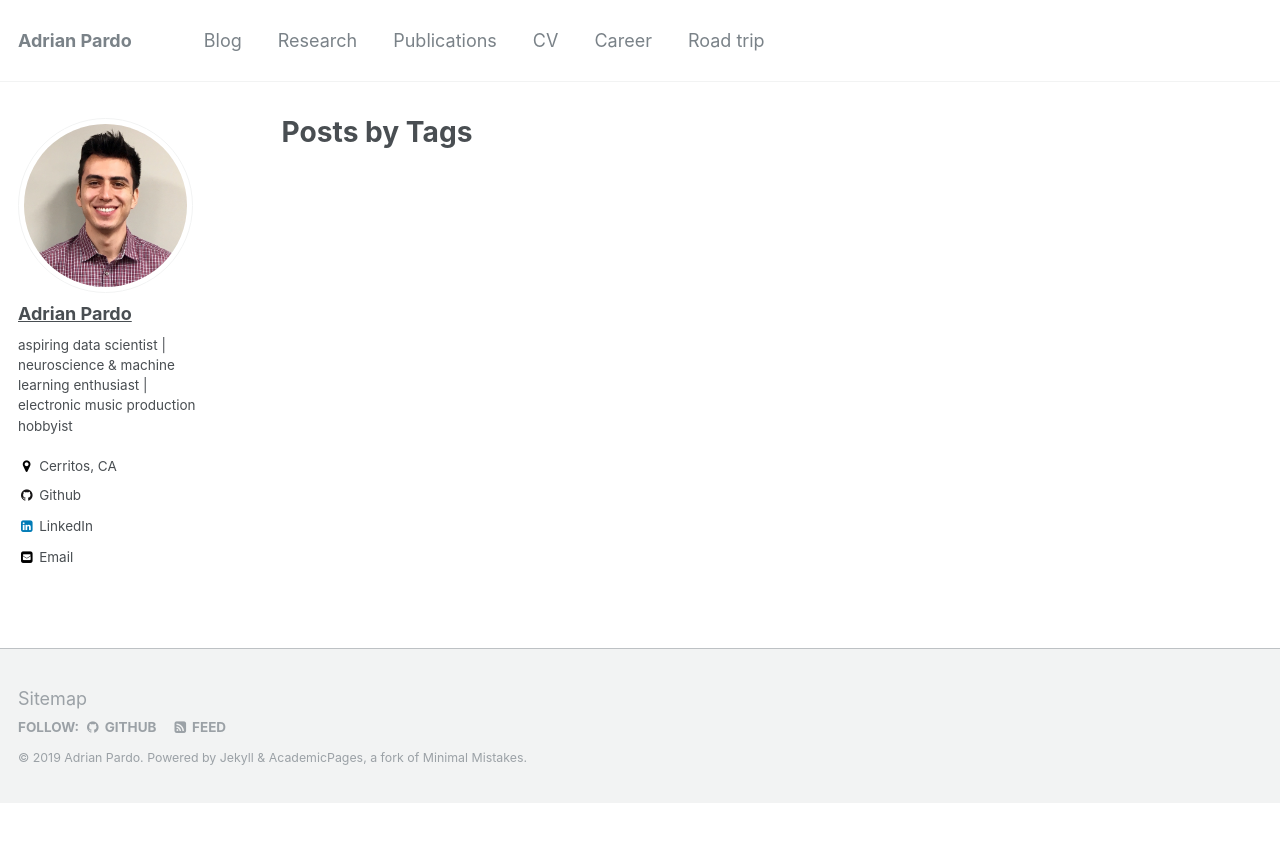
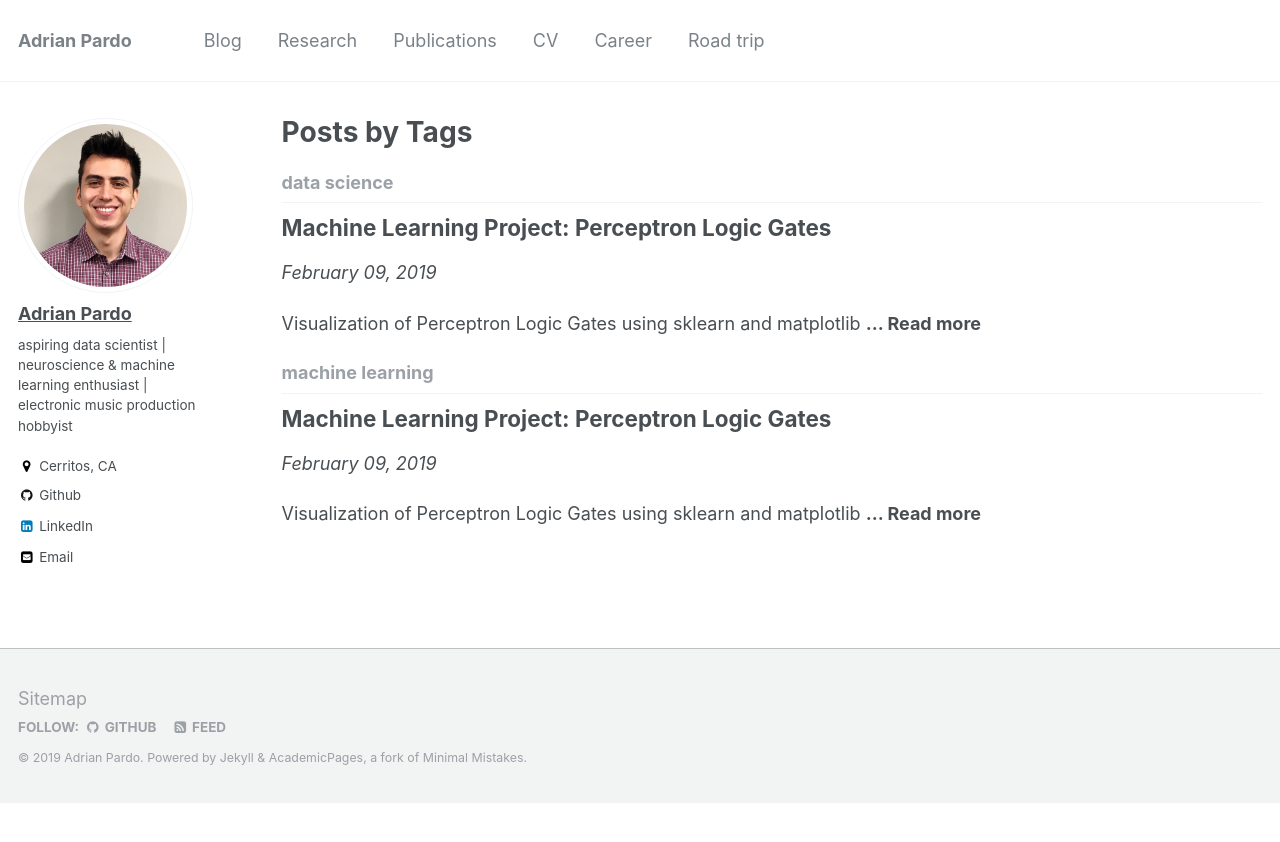
Before and after one commit to adrian-pardo/adrian-pardo.github.io, a Jekyll site: the page built from _pages/tag-archive.html, in a window 1280 px wide. Shown: the top 842 px of the page. Built offline with Jekyll 4.4.1, drawn with Linux system fonts in a browser that asks for light colours.

Commit message:
Perceptron

````diff
--- a/_posts/2019-02-09-perceptron.md
+++ b/_posts/2019-02-09-perceptron.md
@@ -1,9 +1,20 @@
+---
+title: "Machine Learning Project: Perceptron Logic Gates"
+date: 2019-02-09
+tags: [machine learning, data science]
+#header:
+  # image: "images/perceptron/neuron.png"
+excerpt: "Visualization of Perceptron Logic Gates using sklearn and matplotlib"
+mathjax: "true"
+classes: wide
+
+---
 
 # Project: Visualization of Perceptron Logic Gates
 
 In this project, I will use perceptrons to model the fundamental building blocks of computers — logic gates. Specifically, I will show how a perceptron can be used as a *linear classifier* by visualizing the *decision boundary* of particular set of data. In this case, I will show how:
-* AND, OR logic gates can represent linearly seperable data
-* a XOR logic gate can represent data that is not linearly seperable
+* AND, OR logic gates can represent linearly separable data
+* a XOR logic gate can represent data that is not linearly separable
 
 <img src="{{ site.url }}{{ site.baseurl }}/images/perceptron/logicgate.png" alt="logic gates">
 
@@ -75,7 +86,7 @@ plt.show()
 ```
 
 
-![png](output_10_0.png)
+![png](/images/perceptron/output_10_0.png)
 
 
 In the context of our logic gate problem, "linearly separable" means that a straight line, formally known as `decision boundary`, could be drawn somewhere on our scatterplot that would entirely separate the colored dots.
@@ -172,7 +183,7 @@ plt.show()
 ```
 
 
-![png](output_23_0.png)
+![png](/images/perceptron/output_23_0.png)
 
 
 
@@ -193,7 +204,7 @@ plt.show()
 ```
 
 
-![png](output_24_0.png)
+![png](/images/perceptron/output_24_0.png)
 
 
 
@@ -214,7 +225,7 @@ plt.show()
 ```
 
 
-![png](output_25_0.png)
+![png](/images/perceptron/output_25_0.png)
 
 
 ## Analysis
````
